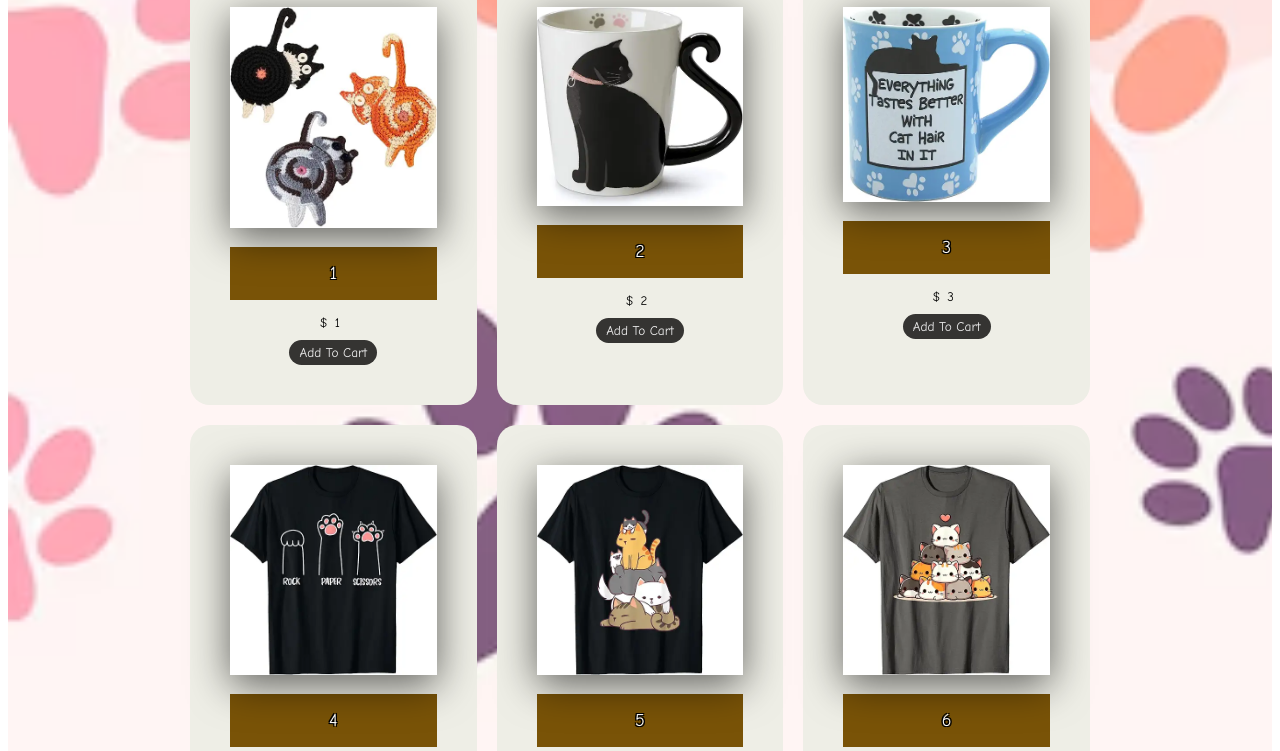
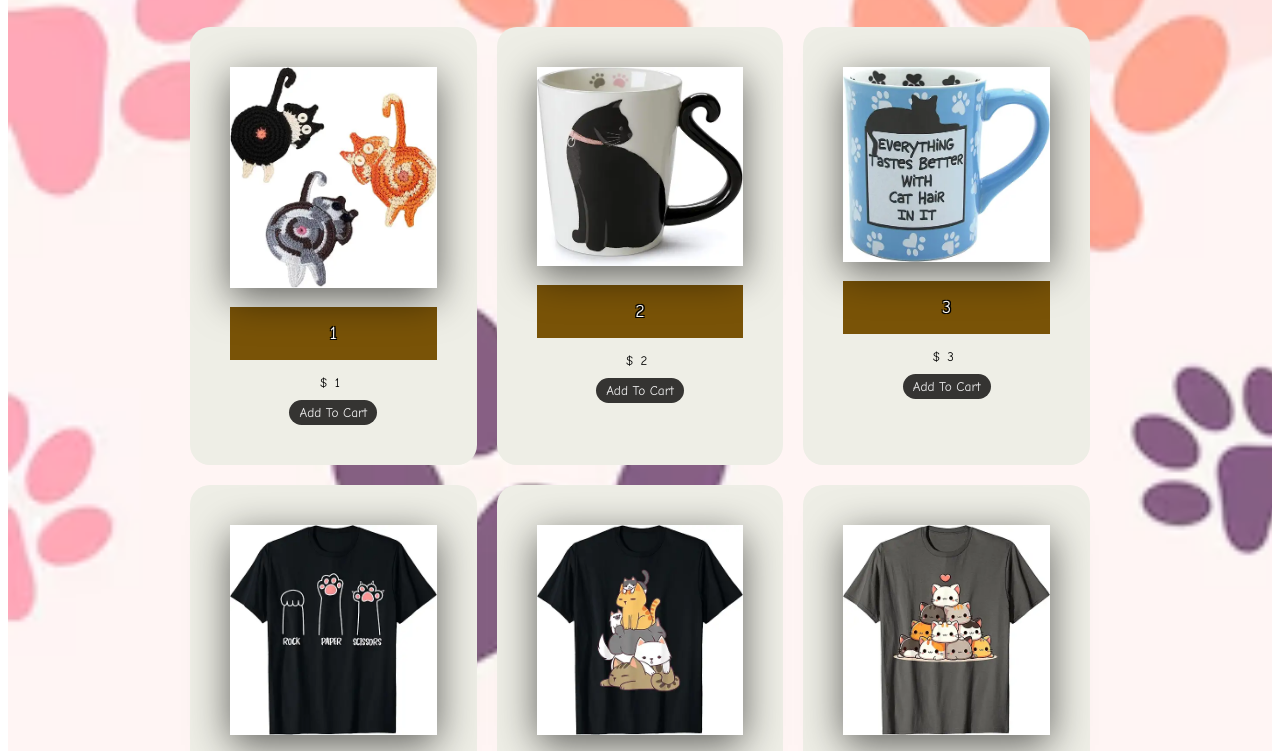
Before and after one commit to lucaorofina/project1_355, a website: page merch.html in a window 1280 px wide. Shown: the part 230-981 px from the top of the page. Drawn offline with Linux system fonts and the light colour scheme.

Commit message:
Update merch.css

```diff
--- a/merch.css
+++ b/merch.css
@@ -83,7 +83,7 @@ footer {
     margin: auto;
     max-width: 90vw;
     text-align: center;
-    padding-top: 10px;
+    padding-top: 70px;
     transition: transform .5s;
 }
 
```
